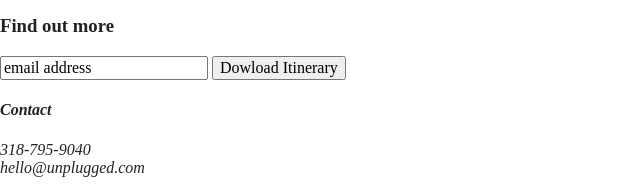
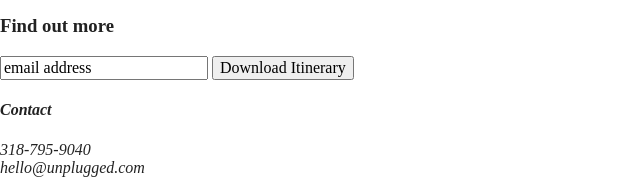
Before and after one commit to PTroyP/unplugged, a website built with Parcel: page index.html in a window 1280 px wide. Shown: the part 214-410 px from the top of the page, 0-640 px from the left. Built offline with nearby package versions, Linux system fonts and the light colour scheme.

Commit message:
Spelling correction

```diff
--- a/index.html
+++ b/index.html
@@ -59,7 +59,7 @@
       <div class="signup-form">
         <h3>Find out more</h3>
         <input type="text" name="name" value="email address">
-        <input type="button" value="Dowload Itinerary">
+        <input type="button" value="Download Itinerary">
       </div>
     </div>
 
```
